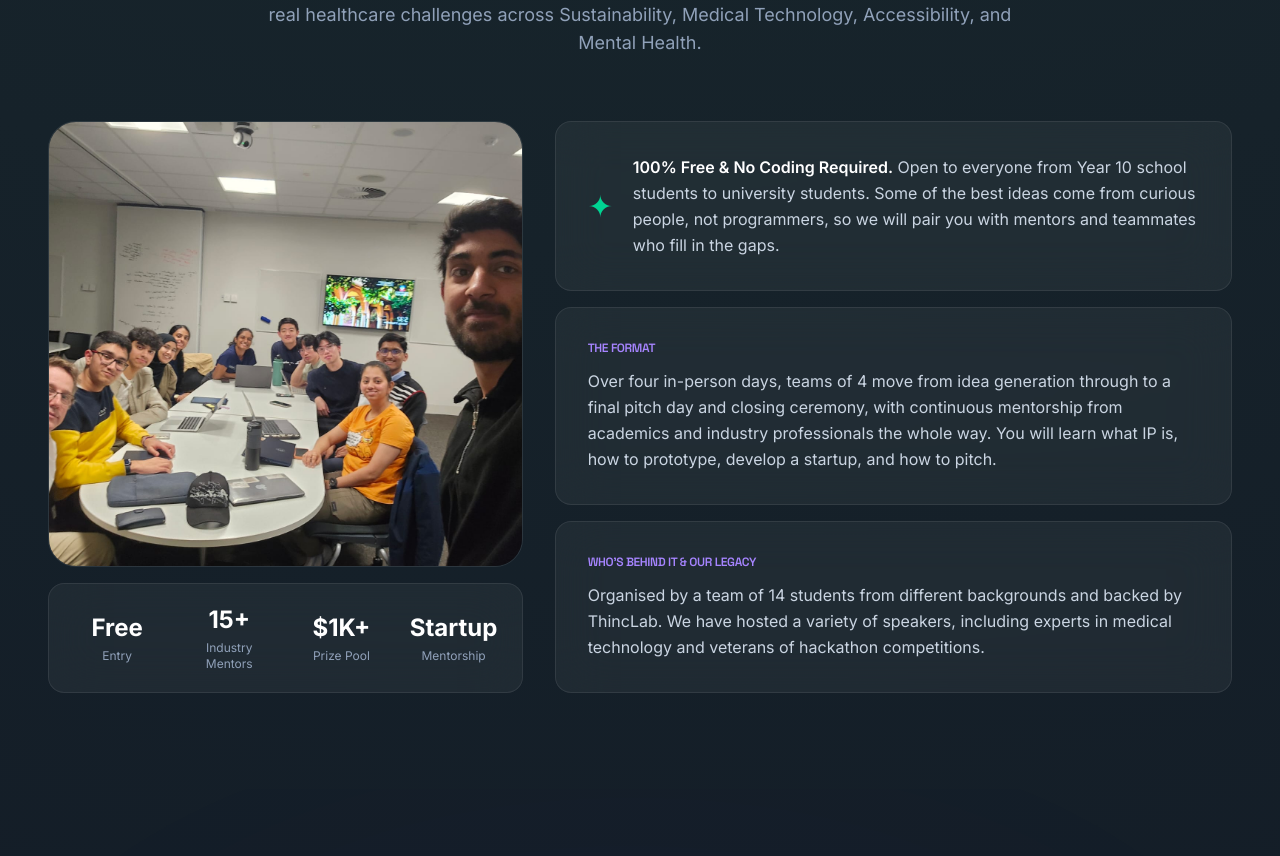
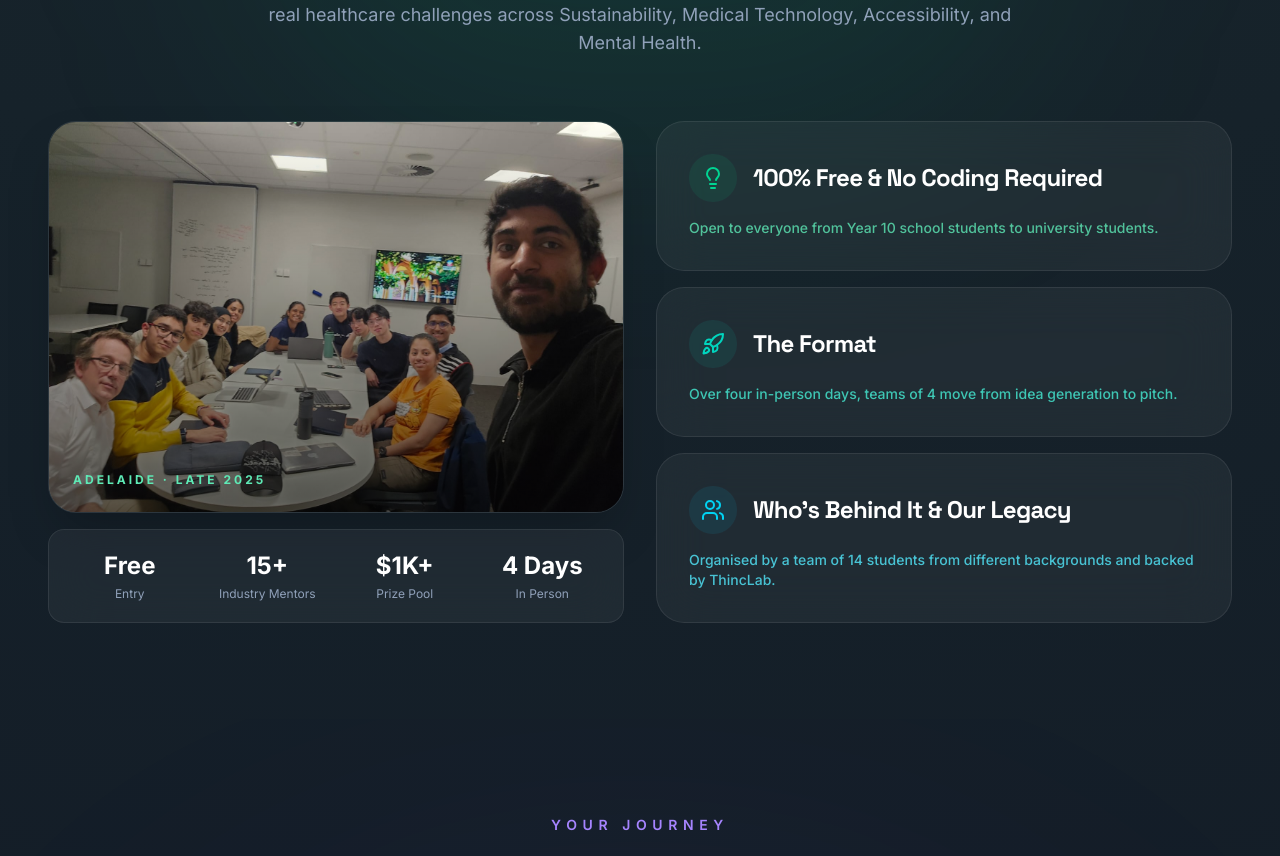
Before and after one commit to ADLMedTech/adelaide-medtech-web, a Next.js app: page / in a window 1280 px wide. Shown: the part 1320-2176 px from the top of the page. Built offline with nearby package versions, Linux system fonts and the light colour scheme.

Commit message:
Updating About page

```diff
--- a/components/sections/About.tsx
+++ b/components/sections/About.tsx
@@ -2,12 +2,58 @@
 
 import Image from "next/image";
 import FadeIn from "@/components/ui/FadeIn";
+import { Lightbulb, Rocket, Users } from "lucide-react";
 
 const stats = [
   { value: "Free", label: "Entry" },
   { value: "15+", label: "Industry Mentors" },
   { value: "$1K+", label: "Prize Pool" },
-  { value: "Startup", label: "Mentorship" },
+  { value: "4 Days", label: "In Person" },
+];
+
+const cards = [
+  {
+    icon: Lightbulb,
+    title: "100% Free & No Coding Required",
+    summary:
+      "Open to everyone from Year 10 school students to university students.",
+    details:
+      "Some of the best ideas come from curious people, not programmers, so we will pair you with mentors and teammates who fill in the gaps.",
+    styles: {
+      border: "border-l-emerald-400",
+      iconBg: "bg-emerald-500/10",
+      iconText: "text-emerald-400",
+      summaryText: "text-emerald-300/80",
+    },
+  },
+  {
+    icon: Rocket,
+    title: "The Format",
+    summary:
+      "Over four in-person days, teams of 4 move from idea generation to pitch.",
+    details:
+      "Receive continuous mentorship from academics and industry professionals the whole way. You will learn what IP is, how to prototype, develop a startup, and how to pitch.",
+    styles: {
+      border: "border-l-teal-400",
+      iconBg: "bg-teal-500/10",
+      iconText: "text-teal-400",
+      summaryText: "text-teal-300/80",
+    },
+  },
+  {
+    icon: Users,
+    title: "Who's Behind It & Our Legacy",
+    summary:
+      "Organised by a team of 14 students from different backgrounds and backed by ThincLab.",
+    details:
+      "Running for over 4 years, we have hosted a variety of speakers, including experts in medical technology and veterans of hackathon competitions.",
+    styles: {
+      border: "border-l-cyan-400",
+      iconBg: "bg-cyan-500/10",
+      iconText: "text-cyan-400",
+      summaryText: "text-cyan-300/80",
+    },
+  },
 ];
 
 export default function About() {
@@ -16,54 +62,54 @@ export default function About() {
       id="about"
       className="relative flex w-full flex-col justify-center px-6 py-16 sm:py-24 lg:px-12"
     >
-      {/* Heading */}
+      {/* Subtle background glow */}
+      <div className="absolute left-1/2 top-0 -z-10 h-[500px] w-[800px] -translate-x-1/2 rounded-full bg-emerald-500/10 blur-[120px]" />
+
       <FadeIn>
         <div className="mx-auto mb-12 max-w-3xl text-center lg:mb-16">
-          <p className="text-sm font-semibold uppercase tracking-[0.4em] text-violet-400">
+          <p className="text-sm font-semibold uppercase tracking-[0.4em] text-emerald-400">
             About the Hackathon
           </p>
-
           <h2 className="mt-3 text-4xl font-bold leading-tight lg:text-5xl">
             A 4-Day Hackathon Where Students Build Real Healthcare Solutions.
           </h2>
-
           <p className="mt-6 text-base leading-7 text-slate-400 lg:text-lg">
-            Students from medicine, engineering, business, design and
-            technology team up to tackle real healthcare challenges across
-            Sustainability, Medical Technology, Accessibility, and Mental
-            Health.
+            Students from medicine, engineering, business, design and technology
+            team up to tackle real healthcare challenges across Sustainability,
+            Medical Technology, Accessibility, and Mental Health.
           </p>
         </div>
       </FadeIn>
 
-      {/* Main content */}
       <div className="mx-auto grid w-full max-w-7xl grid-cols-1 gap-6 lg:grid-cols-12 lg:gap-8">
-
         {/* Left Column (Image + Stats) */}
-        <div className="flex h-full flex-col gap-4 lg:col-span-5">
-
-          {/*
-            Fixed: Removed className from FadeIn and added an absolute wrapper.
-            The outer container provides the relative positioning and flex-1 height.
-          */}
-          <div className="relative flex w-full flex-1 min-h-[300px] overflow-hidden rounded-[28px] border border-white/10">
+        <div className="flex h-full flex-col gap-4 lg:col-span-6">
+          <div className="relative flex min-h-[300px] flex-1 w-full overflow-hidden rounded-[28px] border border-white/10 shadow-2xl">
             <FadeIn>
-              <div className="absolute inset-0 w-full h-full">
+              <div className="absolute inset-0 h-full w-full">
                 <Image
                   src="/images/about/about.jpg"
                   alt="Students collaborating"
                   fill
-                  className="object-cover"
+                  className="object-cover transition-transform duration-700 hover:scale-[1.03]"
                 />
+                <div className="absolute inset-0 bg-gradient-to-t from-black/60 to-transparent" />
+                <div className="absolute bottom-6 left-6">
+                  <p className="text-xs font-bold uppercase tracking-[0.25em] text-emerald-300">
+                    Adelaide · Late 2025
+                  </p>
+                </div>
               </div>
             </FadeIn>
           </div>
 
-          {/* Stats strip */}
           <FadeIn delay={0.15}>
             <div className="glass grid grid-cols-2 gap-4 rounded-2xl p-5 sm:grid-cols-4 lg:gap-x-4">
               {stats.map((stat) => (
-                <div key={stat.label} className="flex flex-col justify-center text-center">
+                <div
+                  key={stat.label}
+                  className="flex flex-col justify-center text-center"
+                >
                   <p className="text-xl font-bold text-white lg:text-2xl">
                     {stat.value}
                   </p>
@@ -76,56 +122,42 @@ export default function About() {
           </FadeIn>
         </div>
 
-        {/* Right Column (Content Cards) */}
-        <div className="flex h-full flex-col gap-4 lg:col-span-7">
+        {/* Right Column (Expandable Cards) */}
+        <div className="flex h-full flex-col gap-4 lg:col-span-6">
+          {cards.map((card, index) => (
+            <div key={card.title} className="flex-1">
+              <FadeIn delay={0.1 * (index + 1)}>
+                <div
+                  className={`group relative flex h-full flex-col justify-center overflow-hidden rounded-[28px] border-l-4 ${card.styles.border} glass p-6 transition-all duration-500 hover:bg-white/[0.04] sm:p-8`}
+                >
+                  <div className="flex items-center gap-4">
+                    <div
+                      className={`flex h-12 w-12 flex-shrink-0 items-center justify-center rounded-full ${card.styles.iconBg} ${card.styles.iconText} transition-transform duration-500 group-hover:scale-110`}
+                    >
+                      <card.icon size={24} />
+                    </div>
+                    <h3 className="text-xl font-bold text-white lg:text-2xl">
+                      {card.title}
+                    </h3>
+                  </div>
 
-          {/* Card 1 */}
-          <FadeIn delay={0.1}>
-            <div className="glass flex h-full items-center gap-5 rounded-2xl border-l-4 border-l-emerald-400 p-6 sm:p-8">
-              <span className="text-3xl text-emerald-400">✦</span>
-              <p className="text-sm leading-relaxed text-slate-300 sm:text-base">
-                <span className="font-semibold text-white">
-                  100% Free & No Coding Required.
-                </span>{" "}
-                Open to everyone from Year 10 school students to university
-                students. Some of the best ideas come from curious people, not
-                programmers, so we will pair you with mentors and teammates
-                who fill in the gaps.
-              </p>
+                  <p
+                    className={`mt-4 text-sm font-medium ${card.styles.summaryText}`}
+                  >
+                    {card.summary}
+                  </p>
+
+                  <div className="grid grid-rows-[0fr] opacity-0 transition-all duration-500 ease-in-out group-hover:mt-4 group-hover:grid-rows-[1fr] group-hover:opacity-100">
+                    <div className="overflow-hidden">
+                      <p className="text-sm leading-relaxed text-slate-300 lg:text-base">
+                        {card.details}
+                      </p>
+                    </div>
+                  </div>
+                </div>
+              </FadeIn>
             </div>
-          </FadeIn>
-
-          {/* Card 2 - The Format */}
-          <FadeIn delay={0.2}>
-            <div className="glass flex h-full flex-col justify-center rounded-2xl p-6 sm:p-8">
-              <h3 className="text-xs font-semibold uppercase tracking-[0.3em] text-violet-400">
-                The Format
-              </h3>
-              <p className="mt-3 text-sm leading-relaxed text-slate-300 sm:text-base">
-                Over four in-person days, teams of 4 move from idea generation
-                through to a final pitch day and closing ceremony, with
-                continuous mentorship from academics and industry professionals
-                the whole way. You will learn what IP is, how to prototype,
-                develop a startup, and how to pitch.
-              </p>
-            </div>
-          </FadeIn>
-
-          {/* Card 3 - Legacy & Team */}
-          <FadeIn delay={0.3}>
-            <div className="glass flex h-full flex-col justify-center rounded-2xl p-6 sm:p-8">
-              <h3 className="text-xs font-semibold uppercase tracking-[0.3em] text-violet-400">
-                Who&apos;s Behind It & Our Legacy
-              </h3>
-              <p className="mt-3 text-sm leading-relaxed text-slate-300 sm:text-base">
-                Organised by a team of 14 students from different backgrounds
-                and backed by ThincLab. We have hosted a variety of speakers,
-                including experts in medical technology and veterans of
-                hackathon competitions.
-              </p>
-            </div>
-          </FadeIn>
-
+          ))}
         </div>
       </div>
     </section>
```
Also changed, not shown: 1 other file (tests, documents, lock files or other folders).
